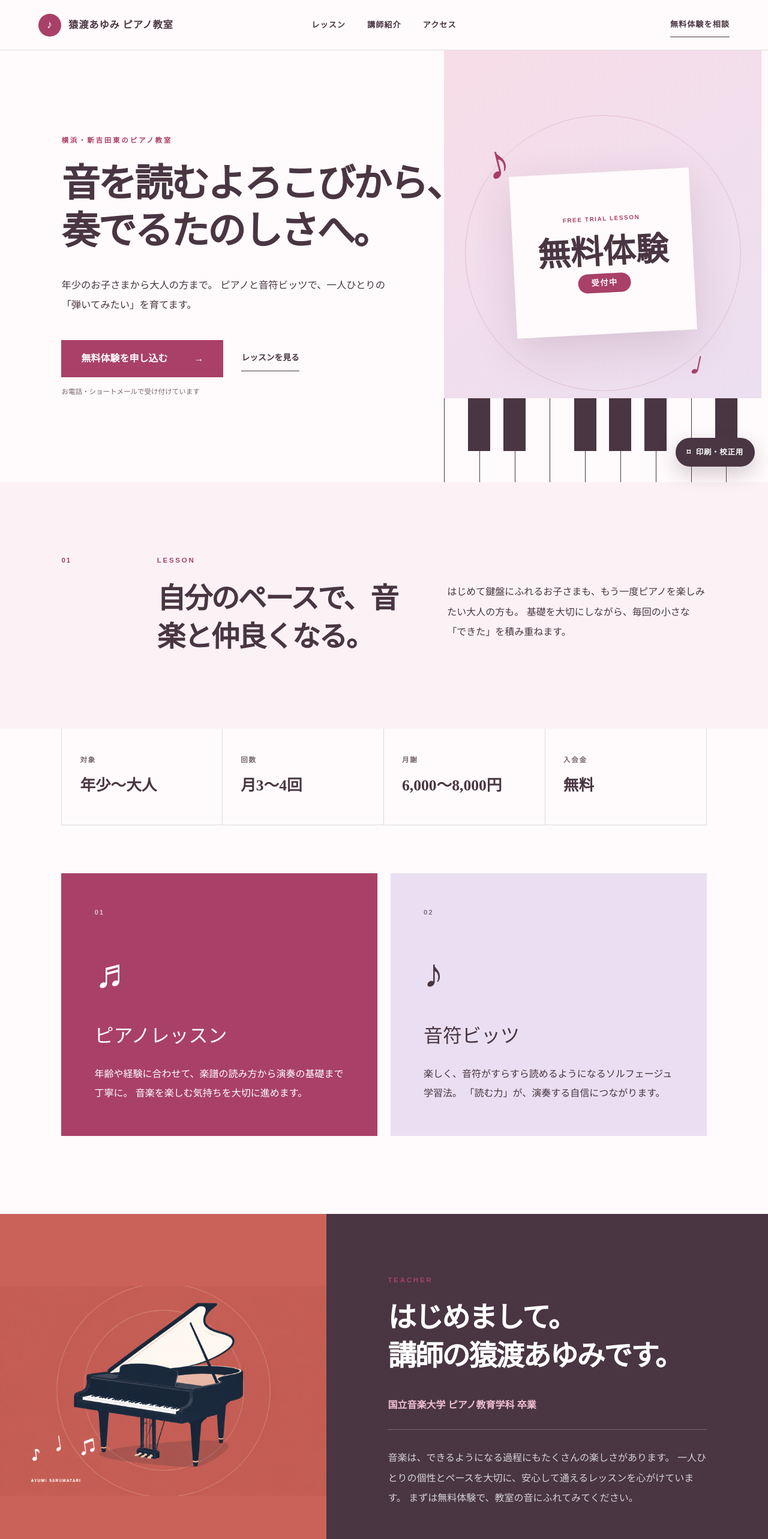
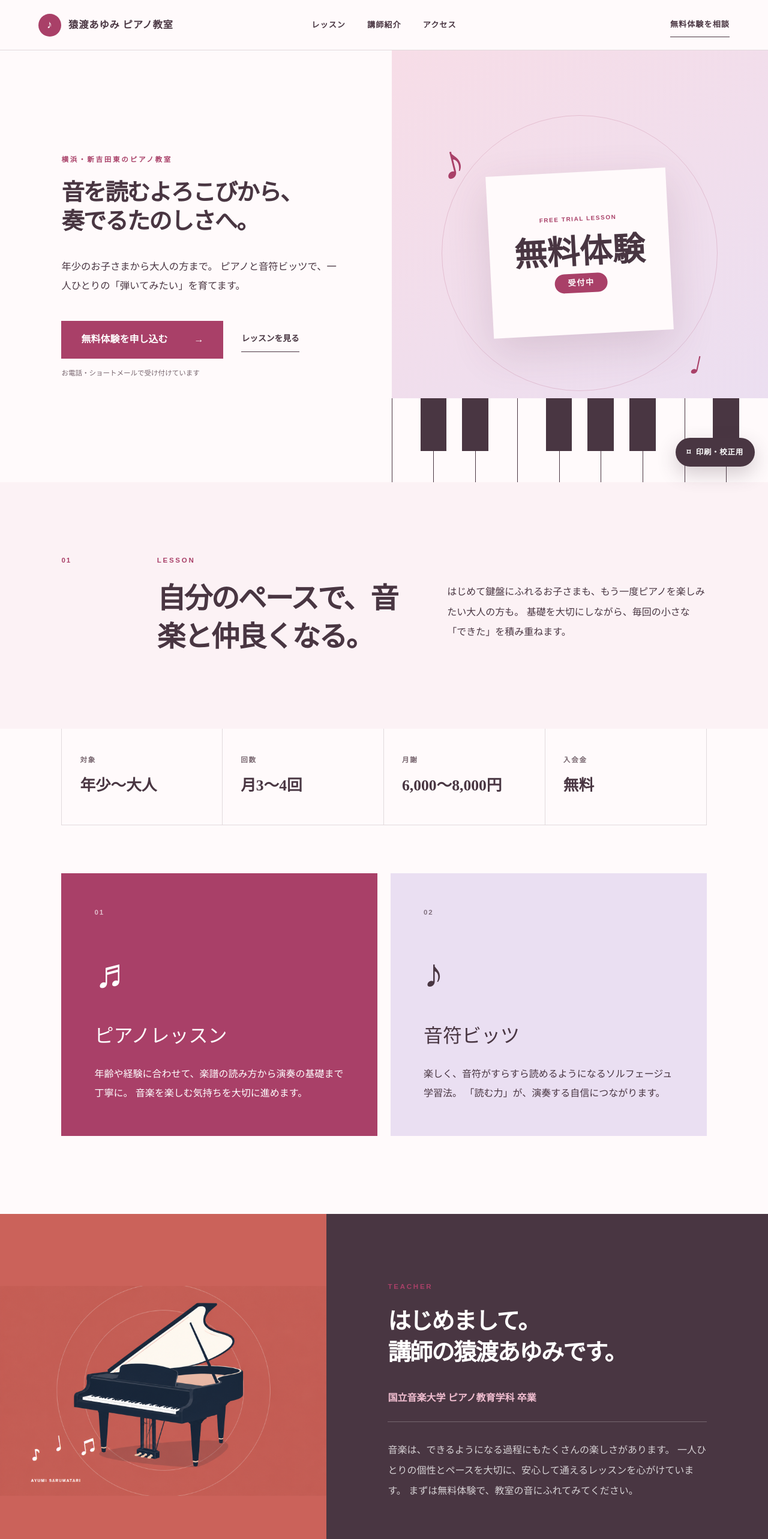
Before and after one commit to ape36soundscape/saruwatari-pianolessonclass-yokohama, a Next.js app: page / in a window 1280 px wide. Shown: the top 2566 px of the page at 60% size. Built offline with nearby package versions, Linux system fonts and the light colour scheme.

Commit message:
Keep desktop headings on balanced lines

```diff
--- a/app/globals.css
+++ b/app/globals.css
@@ -162,7 +162,7 @@ nav a:hover {
 }
 
 .hero h1 {
-  font-size: clamp(2.6rem, 5vw, 5.5rem);
+  font-size: clamp(1.8rem, 3vw, 3.4rem);
   letter-spacing: -0.05em;
   line-height: 1.24;
   margin: 0 0 34px;
@@ -171,9 +171,6 @@ nav a:hover {
 .hero-heading span,
 .teacher-heading span {
   display: block;
-}
-
-.hero-heading span {
   white-space: nowrap;
 }
 
@@ -358,6 +355,10 @@ nav a:hover {
   letter-spacing: -0.05em;
   line-height: 1.35;
   margin: 0;
+}
+
+.teacher-copy h2 {
+  font-size: clamp(2rem, 3vw, 3.4rem);
 }
 
 .intro-copy {
@@ -665,6 +666,10 @@ footer p {
     padding: 90px 8vw;
   }
 
+  .hero h1 {
+    font-size: clamp(2.6rem, 6vw, 4rem);
+  }
+
   .hero-visual {
     min-height: 610px;
   }
@@ -690,6 +695,10 @@ footer p {
   .teacher-art {
     aspect-ratio: 3 / 2;
     min-height: 0;
+  }
+
+  .teacher-copy h2 {
+    font-size: clamp(2.4rem, 6vw, 3.4rem);
   }
 
   footer {
```
